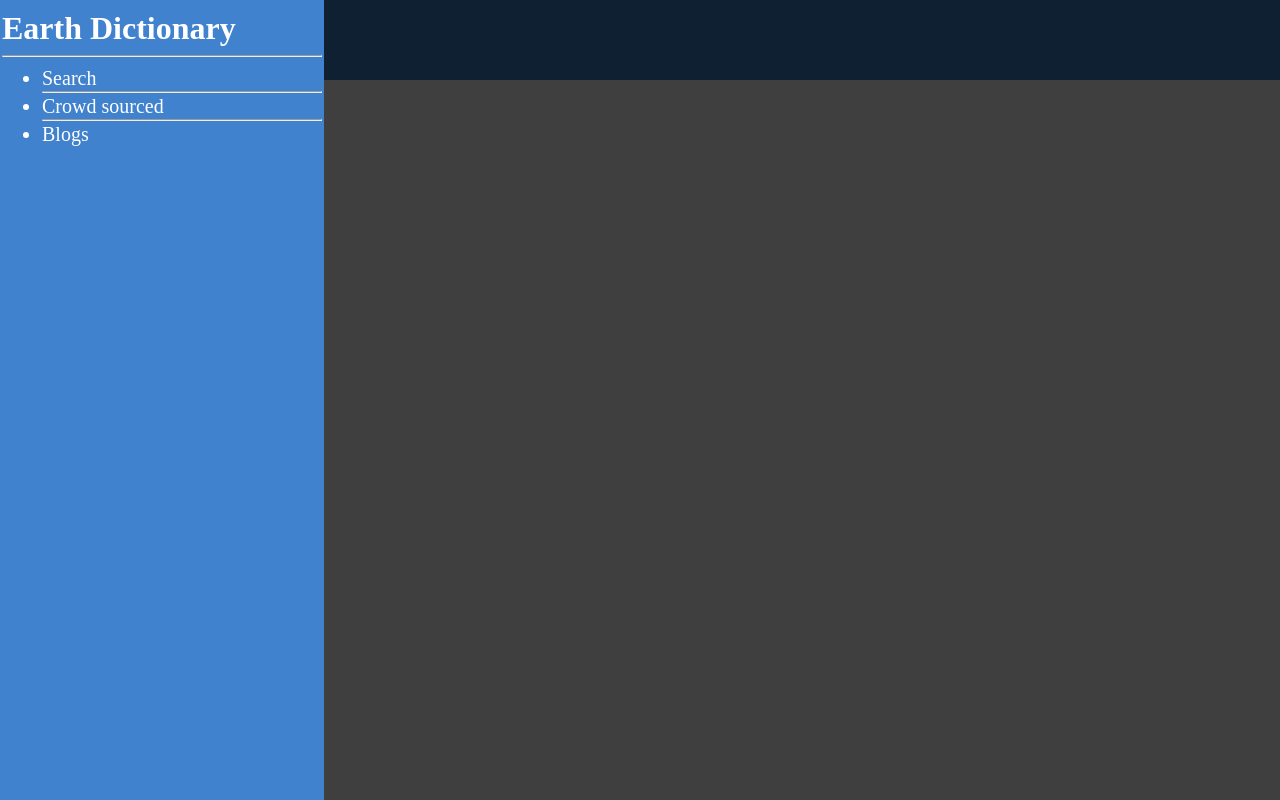
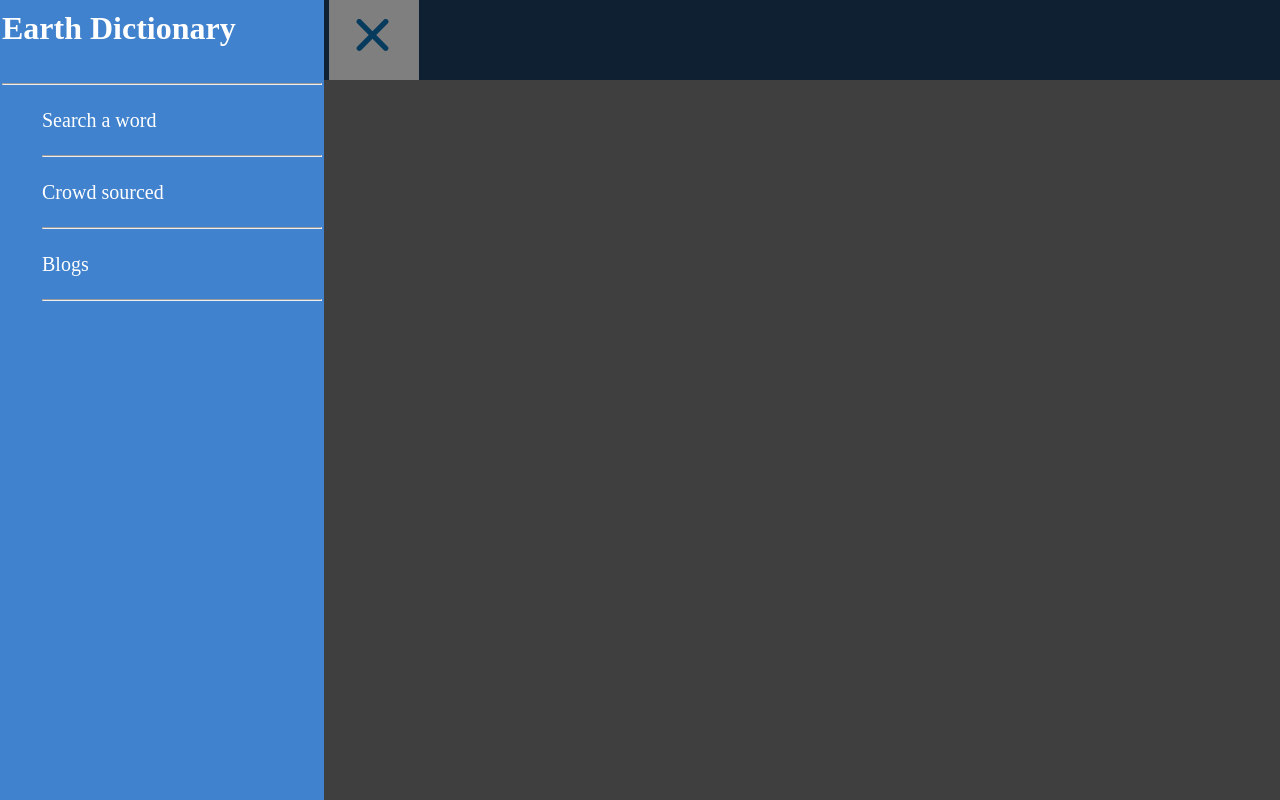
Before and after one commit to SinethembaDlova/dictionaryOfEarth, a plain HTML site: page index.html in a window 1280 px wide. Drawn offline with Linux system fonts and the light colour scheme.

Commit message:
close div

```diff
--- a/dictionaryOfEarth.css
+++ b/dictionaryOfEarth.css
@@ -50,18 +50,21 @@ body
 
 .close
 {
-  height: 100%;
-  width: 6%;
+  height: 10%;
+  width: 7%;
   background-color: white;
+  border: white;
+  margin-left: 329px;
   display: inline-block;
-  display: none;
+  position: fixed;
+
 }
 
 .close img
 {
   height: 40%;
   width: 55%;
-  position: relative;
+
   padding: 0.5px;
   margin-top: 18px;
   margin-left: 18px;
@@ -89,6 +92,7 @@ body
   outline: 9999px solid rgba(0,0,0,0.5);
   line-height: 10px;
   font-family:serif;
+  display: inline-block;
   position: fixed;
 }
 
@@ -101,6 +105,9 @@ body
   color: white;
   font-size: 20px;
   font-family: serif;
+  list-style: none;
+  margin-top: 30px;
+  margin-bottom: 30px;
 
 }
 
@@ -108,3 +115,8 @@ hr
 {
   background-color: white;
 }
+
+#headingLine
+{
+  top: 10px;
+}
--- a/index.html
+++ b/index.html
@@ -20,13 +20,16 @@
       <div class="overlay">
         <div class="drawer">
           <h1>Earth Dictionary</h1>
-          <hr>
+          <br>
+          <br>
+          <hr id="headingLine">
           <ul>
-            <li>Search</li>
+            <li>Search a word</li>
             <hr>
             <li>Crowd sourced</li>
             <hr>
             <li>Blogs</li>
+            <hr>
           </ul>
         </div>
 
```
